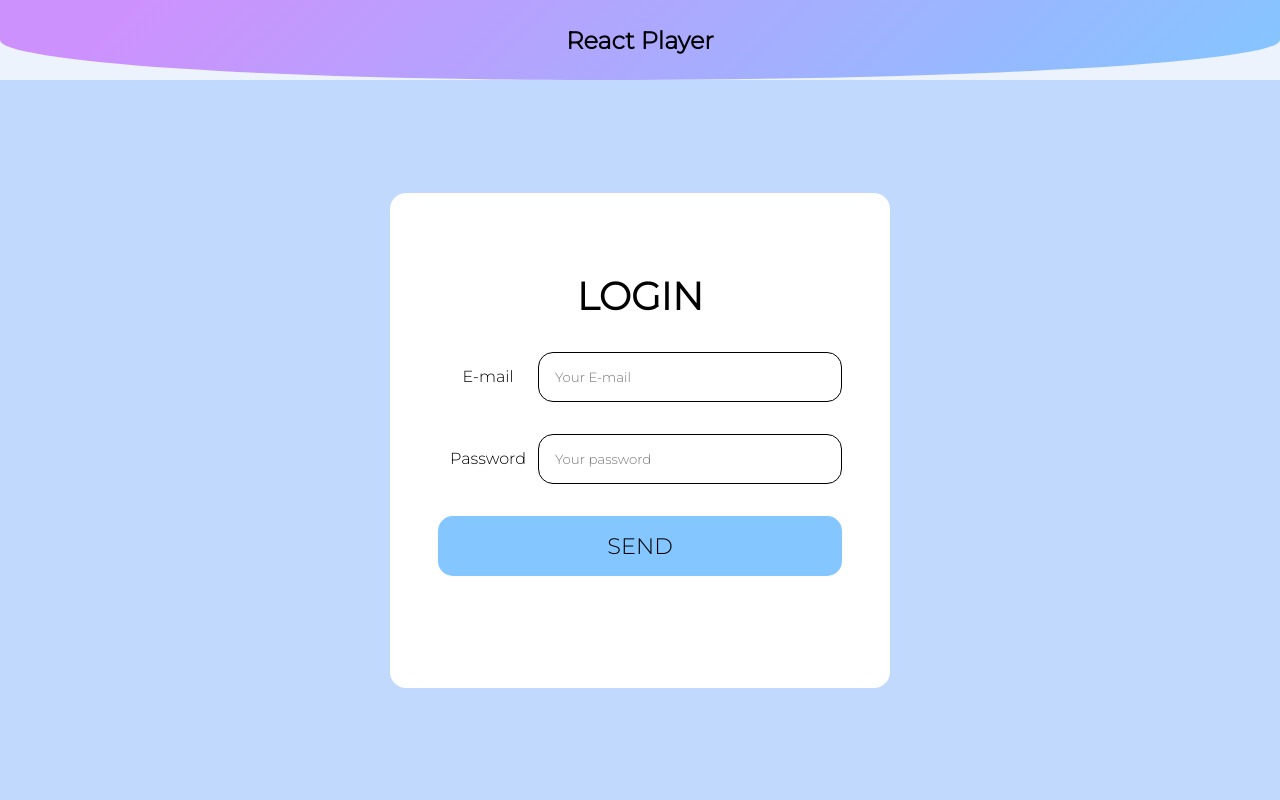
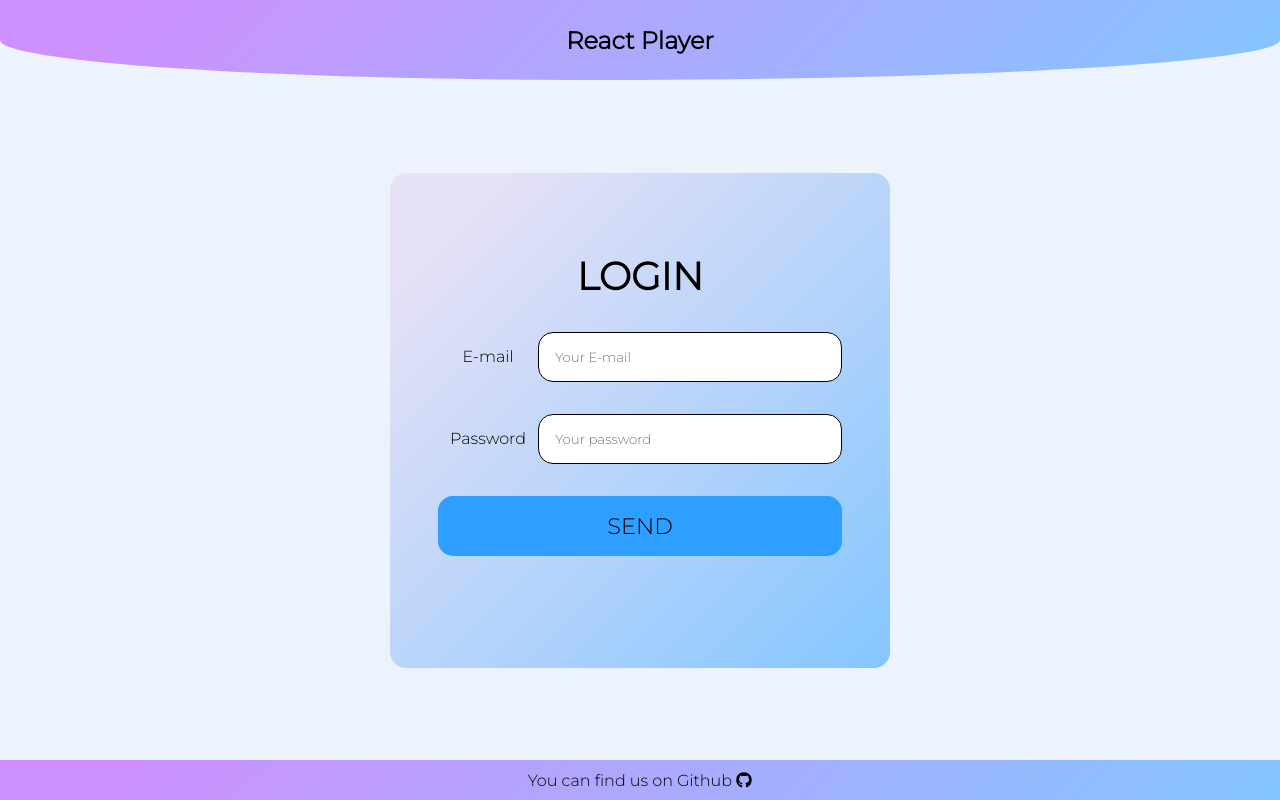
Before and after one commit to martapvalls/react-player, a React (Create React App) app: page /login in a window 1280 px wide. Built offline with nearby package versions, Linux system fonts and the light colour scheme.

Commit message:
adding footer compo

```diff
--- a/package.json
+++ b/package.json
@@ -4,6 +4,7 @@
   "private": true,
   "dependencies": {
     "@fortawesome/fontawesome-svg-core": "^1.2.34",
+    "@fortawesome/free-brands-svg-icons": "^5.15.2",
     "@fortawesome/free-solid-svg-icons": "^5.15.2",
     "@fortawesome/react-fontawesome": "^0.1.14",
     "@testing-library/jest-dom": "^5.11.4",
--- a/src/App.js
+++ b/src/App.js
@@ -6,6 +6,7 @@ import Header from './components/Header/Header'
 import Login from './components/Login/Login'
 import Main from './components/Main/Main'
 import Player from './components/Player/Player'
+import Footer from './components/Footer/Footer'
 
 //redux
 import { Provider } from 'react-redux'
@@ -22,6 +23,7 @@ function App() {
                     <Route exact path="/login" component={Login} />
                     <Route exact path="/player/:id" component={Player} />
                 </Switch>
+                <Footer />
             </Provider>
         </Router>
     );
--- /dev/null
+++ b/src/components/Footer/Footer.css
@@ -0,0 +1,7 @@
+.footer{
+    display: flex;
+    justify-content: center;
+    align-items: center;
+    height: 5vh;
+    background-image: linear-gradient( 135deg, #9f05ff69 10%,  rgb(132, 198, 255) 100%);
+}
--- /dev/null
+++ b/src/components/Footer/Footer.js
@@ -0,0 +1,17 @@
+import React from 'react'
+import './Footer.css'
+import { Link } from 'react-router-dom'
+import { FontAwesomeIcon } from '@fortawesome/react-fontawesome'
+import { faGithub } from '@fortawesome/free-brands-svg-icons'
+
+
+const Footer = () => {
+    return (
+        <div className="footer">
+            <span>You can find us on Github <a href='https://github.com/martapvalls/react-player' target="_blank"><FontAwesomeIcon icon={faGithub} /></a>
+            </span>
+        </div>
+    );
+}
+
+export default Footer;
--- a/src/components/Login/Login.css
+++ b/src/components/Login/Login.css
@@ -1,13 +1,13 @@
 .container{
-    background-color: rgb(192, 217, 253);
-    height: 90vh;
+
+    height: 85vh;
     display: flex;
     align-items: center;
     justify-content: center;
 }
 
 .container__form{
-    background-color: #FFF;
+    background-image: linear-gradient( 135deg, #dfc8ee69 10%,  rgb(132, 198, 255) 100%);
     padding: 5rem 3rem;
     max-width: 500px;
     width: 95%;
@@ -41,7 +41,7 @@ label{
 .form__submit{
     text-transform: uppercase;
     font-size: 1.4rem;
-    background-color: rgb(132, 198, 255);
+    background-color: rgb(46, 158, 255);
     cursor: pointer;
     border: none;
     transition-duration: 0.4s;
@@ -49,8 +49,8 @@ label{
 
 .form__submit:hover{
     font-size: 1.6rem;
-    background-color:  rgb(192, 217, 253);
-    border: 1px solid  rgb(132, 198, 255);
+    background-color:  rgb(230, 240, 255);
+    border: 1px solid  rgb(46, 158, 255);;
 }
 
 @media only screen and (max-width:600px){
--- a/src/components/Main/Main.css
+++ b/src/components/Main/Main.css
@@ -1,9 +1,9 @@
 .main__container{
-    background-color: rgb(237, 243, 252);
-    min-height: 90vh;
+    min-height: 85vh;
     display: flex;
     flex-direction: column;
     justify-content: center;
     align-items: center;
     width: 100%;
+    margin-bottom: 1rem;
 }
--- a/src/components/Player/Player.css
+++ b/src/components/Player/Player.css
@@ -2,7 +2,7 @@
     display: flex;
     flex-wrap: wrap;
     padding-top: 1.4rem;
-    min-height: 90vh;
+    min-height: 85vh;
     justify-content: center;
     align-items: center;
 }
```
Also changed, not shown: 2 other files (tests, documents, lock files or other folders).
